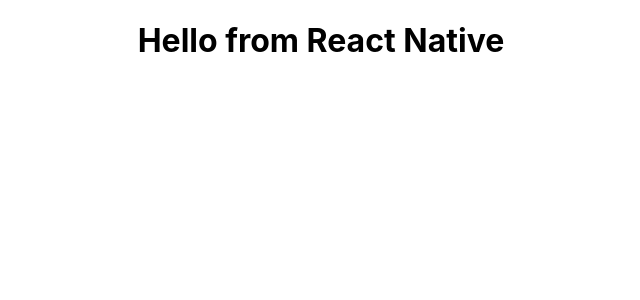
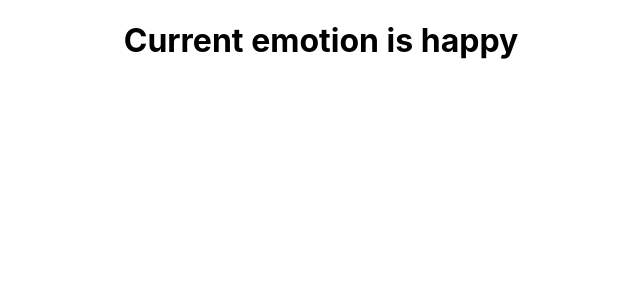
Before and after one commit to koomekevo/ReactMastery, a React (Create React App) app in the folder react-app/: page / in a window 1280 px wide. Shown: the top 300 px of the page, without its empty margins (319-959 px from the left). Built offline with nearby package versions, Linux system fonts and the light colour scheme.

Commit message:
Add useState() to set initial state as happy

```diff
--- a/react-app/src/App.js
+++ b/react-app/src/App.js
@@ -1,17 +1,12 @@
 import "./App.css";
 import { useState } from "react";
 
-const [firstCity, secondCity] = ["Nairobi", "Mombasa", "Nakuru"];
+function App() {
+  const [emotion, setEmotion] = useState("happy");
 
-console.log(firstCity);
-console.log(secondCity);
-
-function App({ library }) {
-  const what = useState();
-  console.log(what);
   return (
     <div className="App">
-      <h1>Hello from {library}</h1>
+      <h1>Current emotion is {emotion}</h1>
     </div>
   );
 }
--- a/react-app/src/index.js
+++ b/react-app/src/index.js
@@ -7,7 +7,7 @@
 const root = ReactDOM.createRoot(document.getElementById('root'));
 root.render(
   <React.StrictMode>
-    <App library="React Native" />
+    <App />
   </React.StrictMode>
 );
 
```
